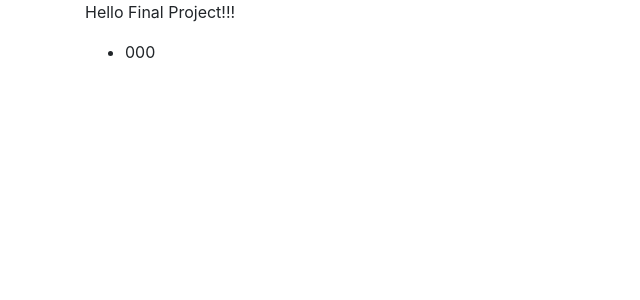
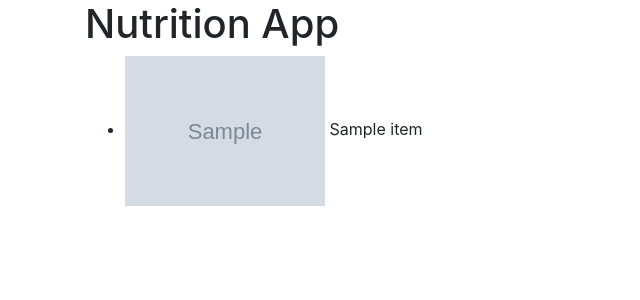
Before and after one commit to jscampbell43/Team796_final_project_app, a Flask app: template templates/index.html in a window 1280 px wide. Shown: the top 300 px of the page, without its empty margins (0-640 px from the left). Run offline with Flask 2, Linux system fonts and the light colour scheme; the template is opened without the code that fills it: most values are stand-ins (such as "Sample title", 1, 10 or a date in 2020); grey boxes marked "Sample" are stand-in pictures; some libraries are stand-ins or nearby versions.

Commit message:
Displaying images and product names

```diff
--- a/templates/index.html
+++ b/templates/index.html
@@ -2,11 +2,16 @@
 {{ bootstrap.load_js() }}
 
 <div class="container">
-    <p>Hello Final Project!!!</p>
+    <h1>Nutrition App</h1>
 
     <ul>
-        {% for item in my_data %}
-        <li> {{ item.code }} </li>
+        {% for item in my_data.products %}
+        <!-- <li> {{ item.generic_name }} </li>  -->
+        <li>
+            <img src="{{item.image_url}}" alt="{{item.product_name}}" width = "200">
+            {{ item.product_name }}
+            <br><br>
+        </li>
         {% endfor %}
     </ul>
 
```
